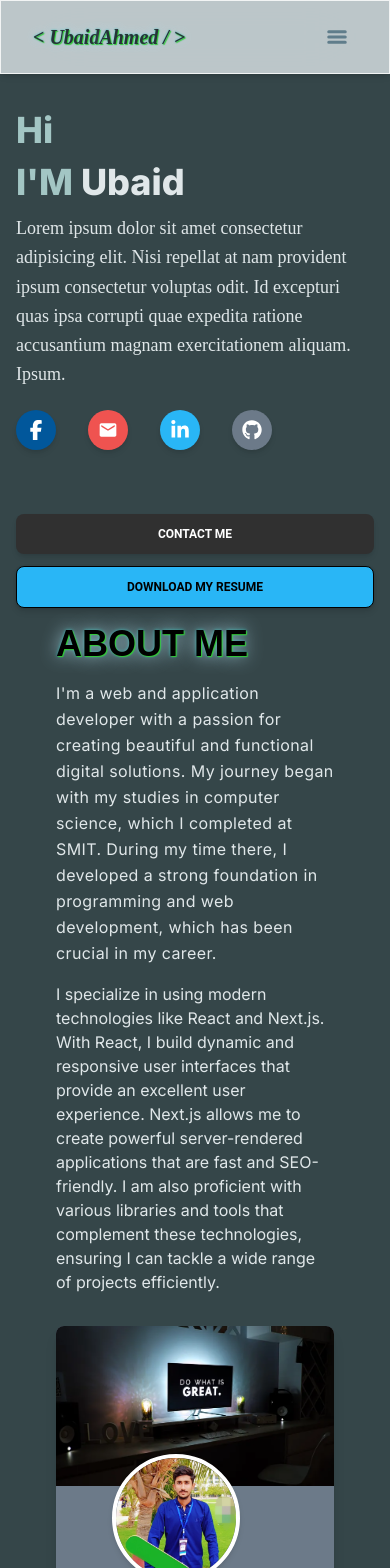
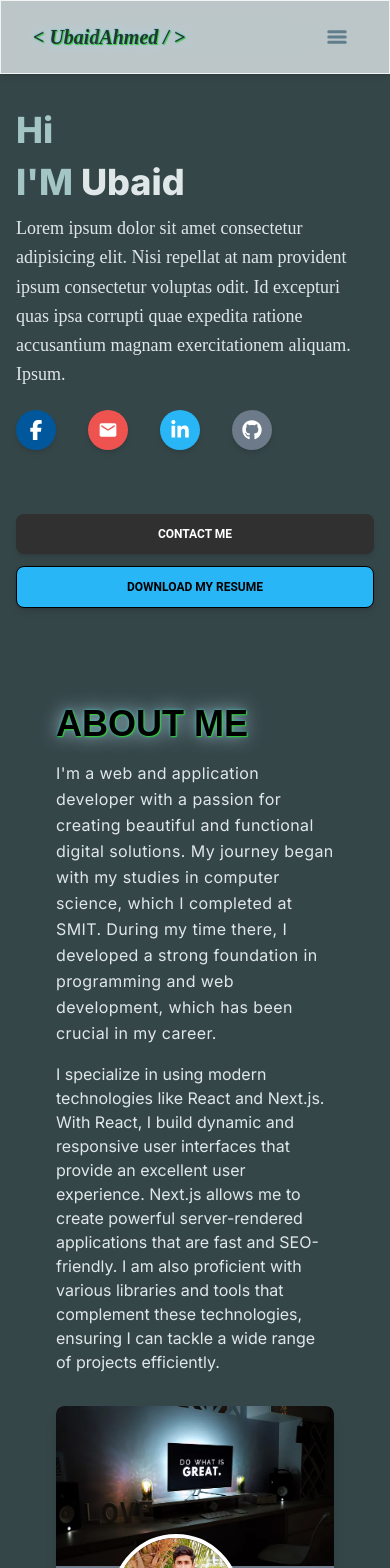
Before and after one commit to ubaidahmed04/myPortfolio, a Next.js app: page / in a window 390 px wide. Shown: the top 1568 px of the page. Built offline with nearby package versions, Linux system fonts and the light colour scheme; a web font is replaced by a local one.

Commit message:
fix padding and vrtical scroll

```diff
--- a/src/app/page.js
+++ b/src/app/page.js
@@ -5,9 +5,9 @@ import Herosection from "@/compnents/Herosection";
 import ContactSec from '@/compnents/Contact';
 import gsap from 'gsap';
 import { useRef, useEffect } from 'react';
-import {  Cardlink } from '@/compnents/Card';
+import { Cardlink } from '@/compnents/Card';
 import ScrollxSection from '@/compnents/ScrollScreen';
-import {ProjectCard} from '@/compnents/ProjectCard';
+import { ProjectCard } from '@/compnents/ProjectCard';
 import TextCard from '@/compnents/TextCard';
 import About from '@/compnents/About';
 
@@ -16,21 +16,21 @@ export default function Home() {
 
   return (
     <ThemeProvider>
-      <main className='bg-dark overflow-x-hidden'>
+      <main className='bg-dark '>
         <Navigation />
         <Herosection />
 
-        <About/>
+        <About />
         {/* <ScrollxSection/> */}
         {/* <TextCard/> */}
         <div
 
-          className='flex flex-wrap justify-center py-5'
+          className='flex flex-wrap justify-center py-20'
         >
-        <Cardlink />
-        <Cardlink />
-        <Cardlink />
-        <Cardlink />
+          <Cardlink />
+          <Cardlink />
+          <Cardlink />
+          <Cardlink />
         </div>
         <ContactSec />
       </main>
--- a/src/compnents/About.jsx
+++ b/src/compnents/About.jsx
@@ -6,7 +6,7 @@ import { fadeIn } from './variants';
 function About() {
   return (
     <>
-      <div className=' xl:py-[100px] px-14 md:px-0 md:py-30 flex flex-col justify-around md:flex-row flex-wrap gap-8 '>
+      <div className=' xl:py-[100px] pt-20 px-14 md:px-0 md:py-30 flex flex-col justify-around md:flex-row flex-wrap gap-8 '>
         <motion.div
           variants={fadeIn('right', 0.2)}
           initial="hidden"
--- a/src/compnents/Herosection.jsx
+++ b/src/compnents/Herosection.jsx
@@ -1,19 +1,19 @@
 "use client";
-import React from 'react'
+import React from 'react';
 import Icon from './Icon';
 import { Button } from '@material-tailwind/react';
 import { motion } from 'framer-motion';
-import { fadeIn } from './variants'
+import { fadeIn } from './variants';
 
 function Herosection() {
   return (
-    <div className="flex flex-col md:flex-row sm:px-10 pt-5 justify-around">
+    <div className="flex flex-col md:flex-row sm:px-10 pt-5 justify-around overflow-x-hidden">
       <motion.div
         variants={fadeIn('right', 0.2)}
         initial="hidden"
         whileInView={"show"}
         viewport={{ once: false, amount: 0.7 }}
-        className="flex flex-col p-4 md:w-[500px]"
+        className="flex flex-col p-4 md:w-[500px] "
       >
         <span className="text-4xl md:text-6xl font-extrabold text-blue">Hi </span>
         <span className="text-4xl md:text-6xl font-extrabold text-blue pt-3">
--- a/src/compnents/navigation.jsx
+++ b/src/compnents/navigation.jsx
@@ -156,7 +156,7 @@ export default function Navigation() {
   }, []);
 
   return (
-    <Navbar className="bg-light min-w-full sticky top-0 z-10 rounded-none">
+    <Navbar className="bg-light min-w-full  rounded-none">
       <div className="flex items-center justify-between text-blue-gray-900  ">
         <Typography
           as="a"
```
